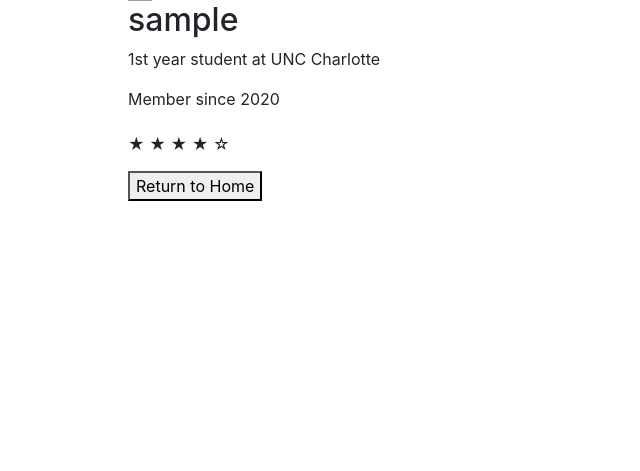
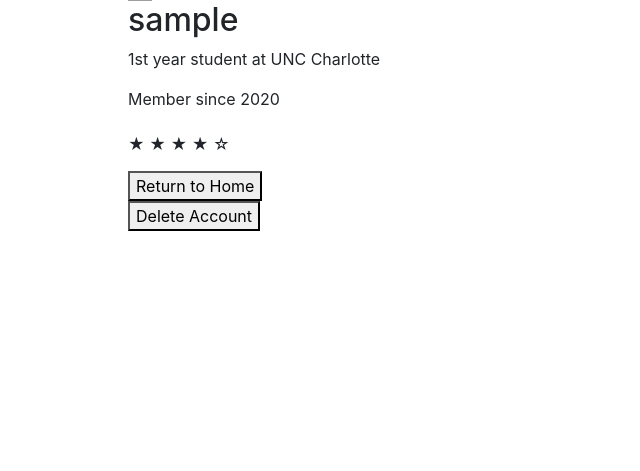
Before and after one commit to SamEads/niner_exchange, a Flask app: a page that uses templates/user.html in a window 1280 px wide. Shown: the part 141-612 px from the top of the page, without its empty margins (0-640 px from the left). Run offline with Flask 3, Linux system fonts and the light colour scheme; tables that the repository leaves empty hold one stand-in row (values such as "Sample post"); parts of the project's set-up code (start-up, migrations or seed data) failed here and were passed over; some libraries are stand-ins or nearby versions; grey boxes are pictures that could not be loaded.

Commit message:
Delete account

```diff
--- a/data/models.py
+++ b/data/models.py
@@ -73,6 +73,7 @@ class Listing(db.Model):
 
     user = db.relationship('Users', backref='listings')
 
+    #debug method, can print to webpage without having to use any html
     def to_dict(self):
         return {
             'id': self.id,
--- a/routes/user.py
+++ b/routes/user.py
@@ -1,6 +1,8 @@
-from flask import Blueprint, render_template, session, redirect
+from flask import Blueprint, render_template, session, redirect,abort
 from data.models import Users,Ratings
 from utils.helpers import level
+from data.models import Users, db
+
 
 user_bp = Blueprint('user', __name__)
 
@@ -27,3 +29,20 @@ def user(username):
 
     # Render user page
     return render_template('user.html', acc_name=acc_name, class_lv=class_lv, member_since=member_since,rating=rating)
+
+
+@user_bp.route('/delete',methods=["POST","GET"])
+def kill_user():
+
+    username = session.get('username')
+    user = Users.query.filter_by(username=username).first()
+
+    if user:
+        db.session.delete(user)
+        db.session.commit()
+    else:
+        return abort(400)
+
+    session.clear()
+
+    return redirect('/')
--- a/templates/user.html
+++ b/templates/user.html
@@ -35,6 +35,15 @@
     </button>
 </div>
 
+<div>
+    <form action="/delete" method="POST">
+        <button class="Alert" type="submit">
+            Delete Account
+        </button>
+    </form>
+</div>
+
+
 <form action="/upload" method="POST" enctype="multipart/form-data">
     <label for="profile" style="display: none;">Profile Picture:</label>
     <input type="file" name="profile" id="profile" accept="image/*">
```
